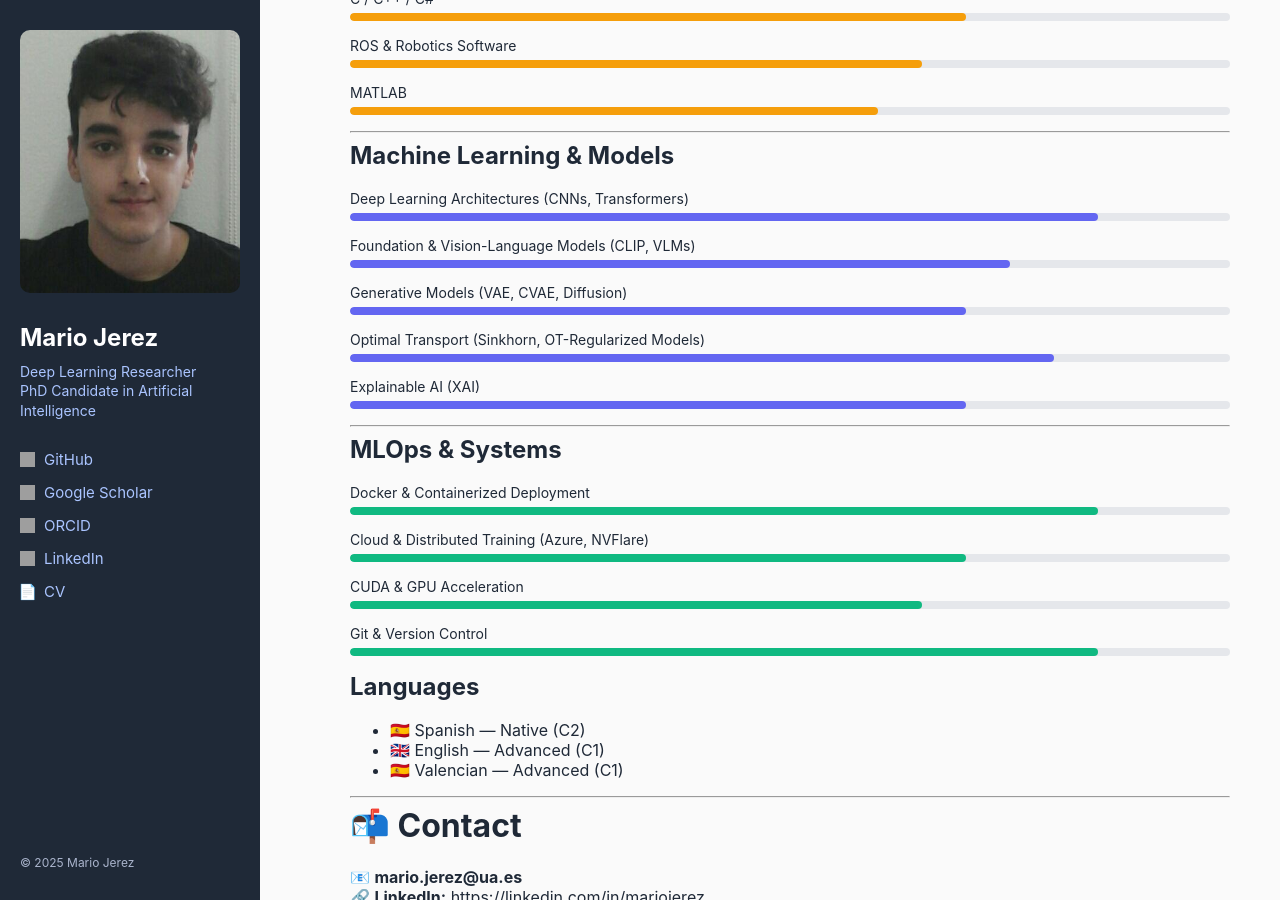
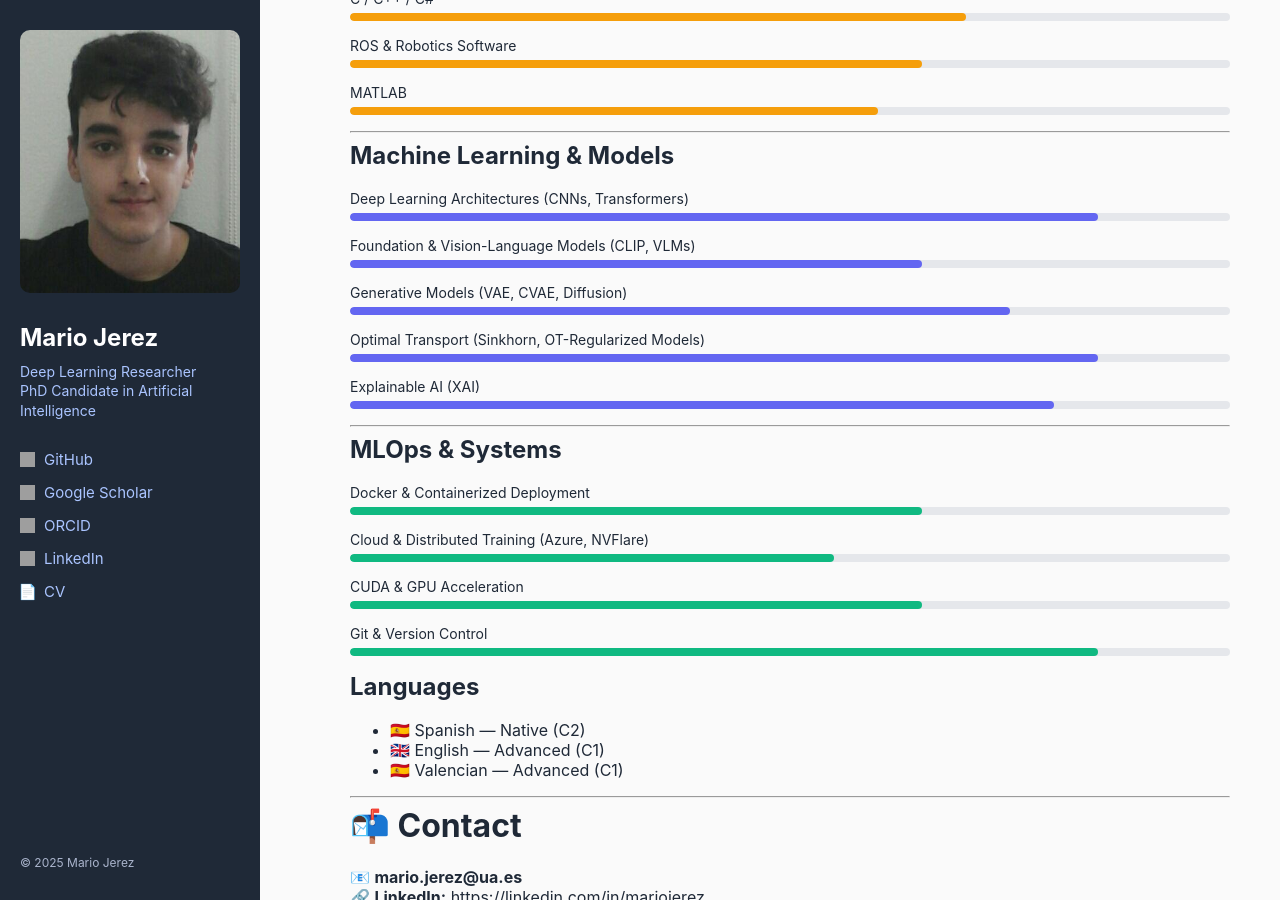
Before and after one commit to Mariojt72/Mariojt72.github.io, a Jekyll site: the page built from index.md, in a window 1280 px wide and 900 px high, scrolled down 1032 px. Built offline with Jekyll 4.4.1, drawn with Linux system fonts in a browser that asks for light colours; grey boxes are pictures that could not be loaded.

Commit message:
Adjust skill levels in index.md

```diff
--- a/index.md
+++ b/index.md
@@ -151,28 +151,28 @@ Generative models *(CVAE, VAE-OT)*, 3D mesh reconstruction, and anthropometric e
 <div class="skill ai">
   <span class="skill-name">Foundation & Vision-Language Models (CLIP, VLMs)</span>
   <div class="skill-bar">
-    <div class="skill-level" style="width: 75%"></div>
+    <div class="skill-level" style="width: 65%"></div>
   </div>
 </div>
 
 <div class="skill ai">
   <span class="skill-name">Generative Models (VAE, CVAE, Diffusion)</span>
   <div class="skill-bar">
-    <div class="skill-level" style="width: 70%"></div>
+    <div class="skill-level" style="width: 75%"></div>
   </div>
 </div>
 
 <div class="skill ai">
   <span class="skill-name">Optimal Transport (Sinkhorn, OT-Regularized Models)</span>
   <div class="skill-bar">
-    <div class="skill-level" style="width: 80%"></div>
+    <div class="skill-level" style="width: 85%"></div>
   </div>
 </div>
 
 <div class="skill ai">
   <span class="skill-name">Explainable AI (XAI)</span>
   <div class="skill-bar">
-    <div class="skill-level" style="width: 70%"></div>
+    <div class="skill-level" style="width: 80%"></div>
   </div>
 </div>
 
@@ -183,14 +183,14 @@ Generative models *(CVAE, VAE-OT)*, 3D mesh reconstruction, and anthropometric e
 <div class="skill cv">
   <span class="skill-name">Docker & Containerized Deployment</span>
   <div class="skill-bar">
-    <div class="skill-level" style="width: 85%"></div>
+    <div class="skill-level" style="width: 65%"></div>
   </div>
 </div>
 
 <div class="skill cv">
   <span class="skill-name">Cloud & Distributed Training (Azure, NVFlare)</span>
   <div class="skill-bar">
-    <div class="skill-level" style="width: 70%"></div>
+    <div class="skill-level" style="width: 55%"></div>
   </div>
 </div>
 
```
